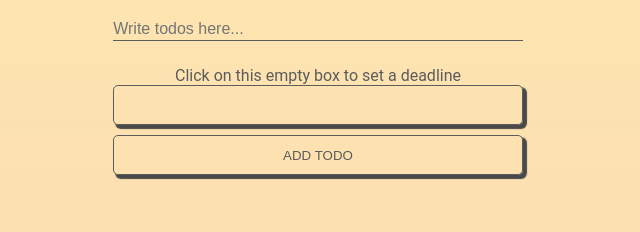
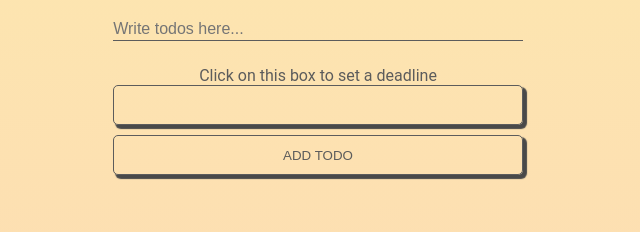
Before and after one commit to filipwieselgren/TODO, a website: page index.html in a window 1280 px wide. Shown: the part 163-395 px from the top of the page, 322-962 px from the left. Drawn offline with nearby package versions, Linux system fonts and the light colour scheme.

Commit message:
txt adjust

```diff
--- a/index.html
+++ b/index.html
@@ -36,7 +36,7 @@
       </div>
       <div class="dateContainer">
         <div class="datePickerBtnContainer">
-          <span id="spanDate">Click on this empty box to set a deadline</span>
+          <span id="spanDate">Click on this box to set a deadline</span>
           <input class="btnDeadline" type="type" id="date" />
 
           <button id="addTodo" type="submit">Add todo</button>
```
